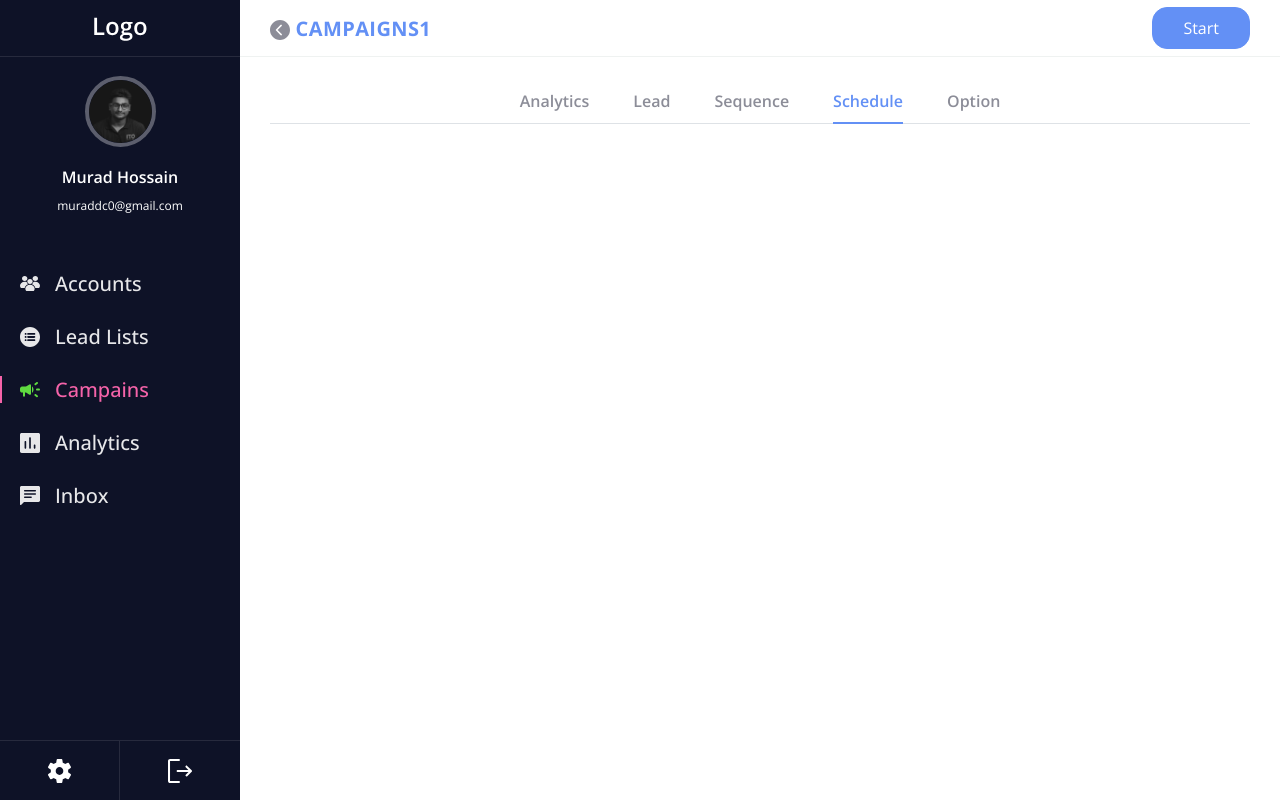
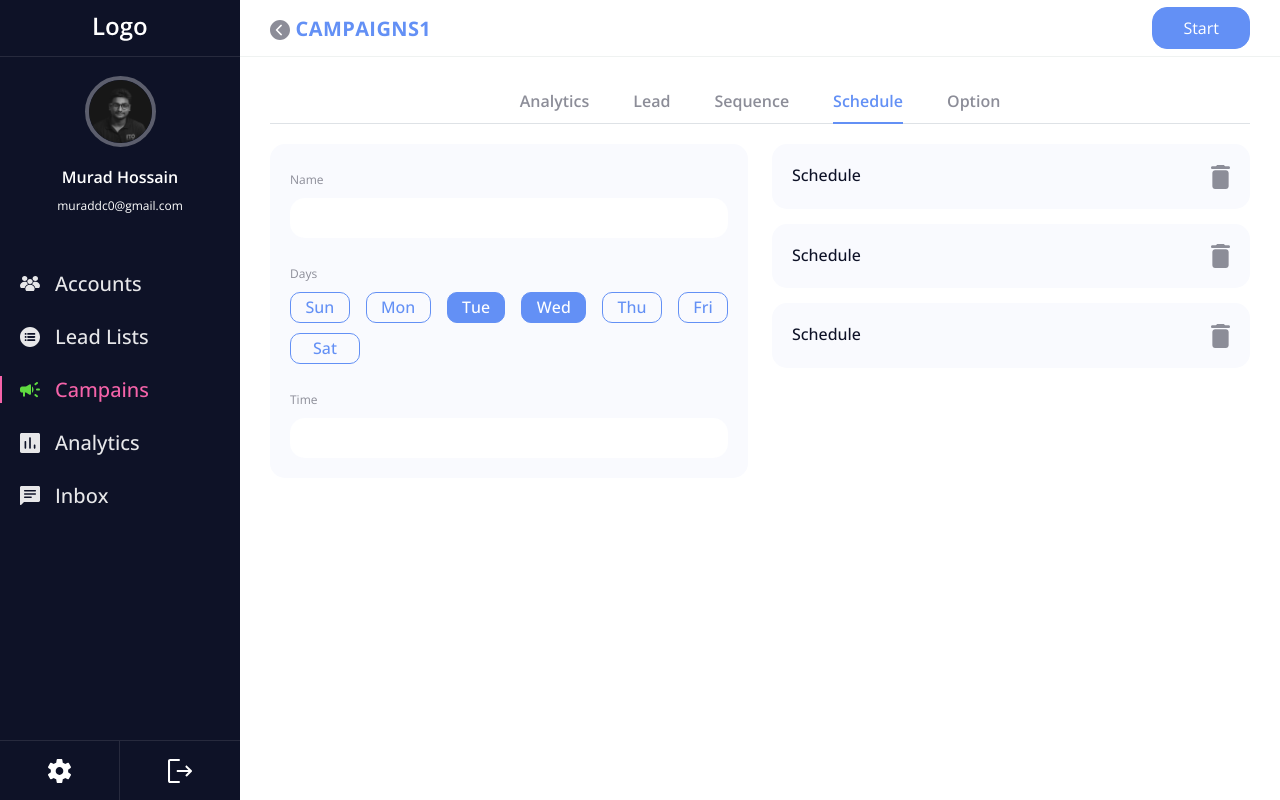
Before and after one commit to rafuj/automated-agency, a React (Create React App) app: page /campaign/1/schedule in a window 1280 px wide. Built offline with nearby package versions, Linux system fonts and the light colour scheme.

Commit message:
Campaign Schedule Page Done

```diff
--- a/src/components/FormGroup.jsx
+++ b/src/components/FormGroup.jsx
@@ -1,9 +1,9 @@
 import React from "react";
 import { IconDown } from "../icons/IconTheme";
 
-const FormGroup = ({ label, data, ...rest }) => {
+const FormGroup = ({ label, data, className, ...rest }) => {
 	return (
-		<div className="form-group">
+		<div className={`form-group ${className ? className : ""}`}>
 			{label && (
 				<label className="form-label" htmlFor={label}>
 					{label}
--- a/src/icons/IconTheme.jsx
+++ b/src/icons/IconTheme.jsx
@@ -385,3 +385,13 @@ export const CheckIcon2 = () => {
 		</svg>
 	);
 };
+export const Trash = () => {
+	return (
+		<svg width={19} viewBox="0 0 19 24" fill="none">
+			<path
+				d="M1.35714 21.3333C1.35714 22.8 2.57857 24 4.07143 24H14.9286C16.4214 24 17.6429 22.8 17.6429 21.3333V8C17.6429 6.53333 16.4214 5.33333 14.9286 5.33333H4.07143C2.57857 5.33333 1.35714 6.53333 1.35714 8V21.3333ZM17.6429 1.33333H14.25L13.2864 0.386667C13.0421 0.146667 12.6893 0 12.3364 0H6.66357C6.31071 0 5.95786 0.146667 5.71357 0.386667L4.75 1.33333H1.35714C0.610714 1.33333 0 1.93333 0 2.66667C0 3.4 0.610714 4 1.35714 4H17.6429C18.3893 4 19 3.4 19 2.66667C19 1.93333 18.3893 1.33333 17.6429 1.33333Z"
+				fill="#8C8D98"
+			/>
+		</svg>
+	);
+};
--- a/src/pages/campaigns/CampaignSchedule.jsx
+++ b/src/pages/campaigns/CampaignSchedule.jsx
@@ -1,8 +1,93 @@
-import React from "react";
+import React, { useState } from "react";
+import FormGroup from "../../components/FormGroup";
+import { Trash } from "../../icons/IconTheme";
 import CampaignSingleLayout from "./components/CampaignSingleLayout";
-
+const data = [
+	{
+		day: "Sun",
+		active: false,
+	},
+	{
+		day: "Mon",
+		active: false,
+	},
+	{
+		day: "Tue",
+		active: true,
+	},
+	{
+		day: "Wed",
+		active: true,
+	},
+	{
+		day: "Thu",
+		active: false,
+	},
+	{
+		day: "Fri",
+		active: false,
+	},
+	{
+		day: "Sat",
+		active: false,
+	},
+];
 const CampaignSchedule = () => {
-	return <CampaignSingleLayout></CampaignSingleLayout>;
+	return (
+		<CampaignSingleLayout>
+			<div className="row g-4">
+				<div className="col-md-6">
+					<div className="schedule-form-card">
+						<FormGroup label="Name" type="text" />
+						<div className="form-group">
+							<label className="form-label">Days</label>
+							<div className="schedule-days">
+								{data.map((item, i) => (
+									<CheckItem {...item} key={i} />
+								))}
+							</div>
+						</div>
+						<FormGroup className="mb-0" label="Time" type="text" />
+						{/* <FormGroup label="Time" type="time" /> */}
+					</div>
+				</div>
+				<div className="col-md-6">
+					<ul className="schedule-list">
+						{["", "", ""].map((item, i) => (
+							<ScheduleListItem key={i} />
+						))}
+					</ul>
+				</div>
+			</div>
+		</CampaignSingleLayout>
+	);
 };
-
+const CheckItem = ({ day, active }) => {
+	const [status, setStatus] = useState(active);
+	return (
+		<label className={status ? "checked" : ""}>
+			{day}
+			<input
+				type="checkbox"
+				name="schedule-day"
+				className="d-none"
+				checked={status}
+				onChange={(e) => setStatus(e.target.checked)}
+			/>
+		</label>
+	);
+};
+const ScheduleListItem = () => {
+	const [status, setStatus] = useState(true);
+	return (
+		status && (
+			<li>
+				<span>schedule</span>
+				<span onClick={() => setStatus(!status)}>
+					<Trash />
+				</span>
+			</li>
+		)
+	);
+};
 export default CampaignSchedule;
--- a/src/style.scss
+++ b/src/style.scss
@@ -1729,3 +1729,59 @@ div[class*="col"] {
 		width: 130px;
 	}
 }
+.schedule-days {
+	display: flex;
+	flex-wrap: wrap;
+	column-gap: 16px;
+	row-gap: 10px;
+	margin-bottom: 20px;
+	label {
+		color: var(--base);
+		border: 1px solid var(--base);
+		font-weight: 500;
+		padding: 5px 10px;
+		border-radius: 10px;
+		line-height: 19px;
+		cursor: pointer;
+		flex-grow: 1;
+		max-width: 70px;
+		text-align: center;
+		&.checked {
+			background: var(--base);
+			color: var(--white);
+		}
+	}
+}
+.schedule-form-card {
+	padding: 20px;
+	border-radius: 15px;
+	background: var(--section);
+	.form-control {
+		background: var(--body);
+	}
+}
+.schedule-list {
+	display: flex;
+	flex-direction: column;
+	font-weight: 500;
+	font-size: 16px;
+	line-height: 22px;
+	gap: 15px;
+	li {
+		padding: 20px;
+		display: flex;
+		justify-content: space-between;
+		color: var(--title);
+		text-transform: capitalize;
+
+		border-radius: 15px;
+		background: var(--section);
+		@include breakpoint(max-sm) {
+			font-size: 14px;
+			padding: 15px;
+			svg {
+				width: 15px;
+			}
+		}
+	}
+}
```
